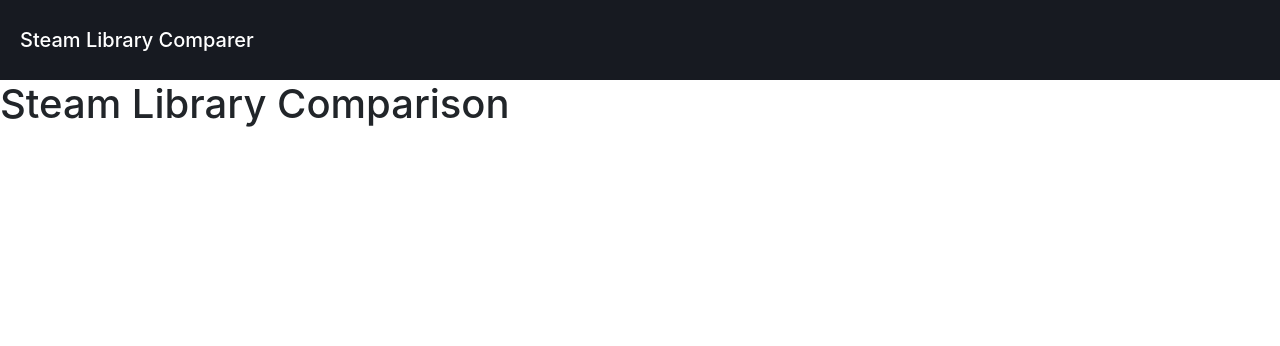
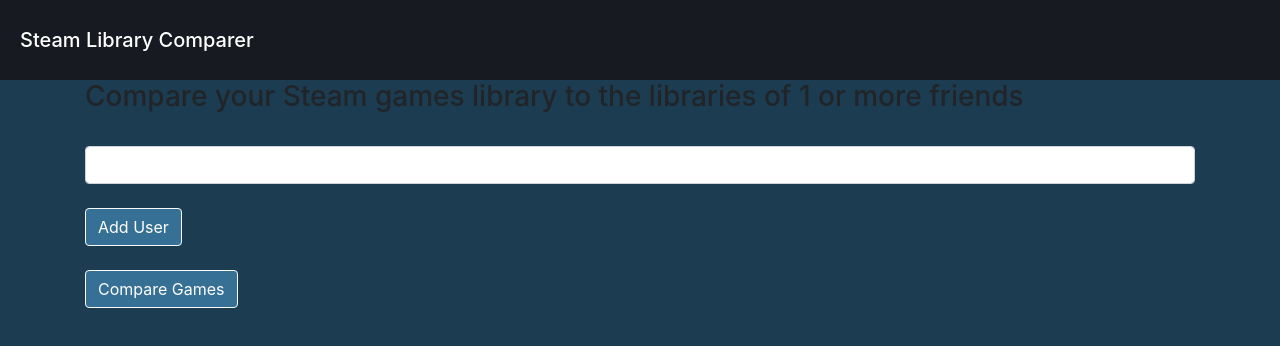
Before and after one commit to SamSherrill/games-comparison, a React (Create React App) app in the folder client/: page / in a window 1280 px wide. Shown: the top 346 px of the page. Built offline with nearby package versions, Linux system fonts and the light colour scheme.

Commit message:
added main page container, button & text input components

```diff
--- a/client/package.json
+++ b/client/package.json
@@ -7,6 +7,7 @@
     "@testing-library/react": "^9.5.0",
     "@testing-library/user-event": "^7.2.1",
     "axios": "^0.19.2",
+    "node-sass": "^4.14.1",
     "react": "^16.13.1",
     "react-dom": "^16.13.1",
     "react-scripts": "3.4.1"
--- a/client/src/App.js
+++ b/client/src/App.js
@@ -1,13 +1,14 @@
 import React from 'react';
 // import logo from './logo.svg';
 import './App.css';
-import NavBar from "./components/NavBar";
+import NavBar from "./components/NavBar/NavBar";
+import MainPage from "./containers/MainPage/MainPage";
 
 function App() {
   return (
     <>
       <NavBar />
-      <h1>Steam Library Comparison</h1>
+      <MainPage />
     </>
   );
 }
--- /dev/null
+++ b/client/src/components/Button/Button.jsx
@@ -0,0 +1,12 @@
+import React from "react";
+import "./Button.scss";
+
+const Button = (props) => {
+  return (
+    <div>
+      <button className="btn btn-light">{props.text}</button>
+    </div>
+  );
+};
+
+export default Button;
--- /dev/null
+++ b/client/src/components/Button/Button.scss
@@ -0,0 +1,5 @@
+.btn {
+    background-color: #367095;
+    color: white;
+    margin-top:1.5rem;
+}
--- a/client/src/components/NavBar.jsx
+++ b/client/src/components/NavBar/NavBar.jsx
@@ -1,5 +1,5 @@
 import React from "react";
-import "./NavBar.css";
+import "./NavBar.scss";
 
 const NavBar = () => {
   return (
--- /dev/null
+++ b/client/src/components/TextInput/TextInput.jsx
@@ -0,0 +1,17 @@
+import React from 'react';
+
+const TextInput = (props) => {
+    return (
+        <div>
+            <label for={props.name}>{props.label}</label>
+            <input
+              type="text"
+              className="form-control"
+              aria-describedby={props.name}
+              placeholder={props.placeholder}
+            />
+        </div>
+    );
+};
+
+export default TextInput;
--- /dev/null
+++ b/client/src/containers/MainPage/MainPage.jsx
@@ -0,0 +1,25 @@
+import React, { Component } from 'react';
+import "./MainPage.scss";
+import TextInput from "../../components/TextInput/TextInput";
+import Button from "../../components/Button/Button";
+
+class MainPage extends Component {
+    render() {
+        return (
+          <>
+            <div className="container">
+              <h3>
+                {" "}
+                Compare your Steam games library to the libraries of 1 or more
+                friends{" "}
+              </h3>
+              <TextInput />
+              <Button text="Add User" />
+              <Button text="Compare Games" />
+            </div>
+          </>
+        );
+    }
+}
+
+export default MainPage;
--- /dev/null
+++ b/client/src/containers/MainPage/MainPage.scss
@@ -0,0 +1,5 @@
+body {
+  min-height: 100%;
+  background-color: #1c3c51;
+  width: 100%;
+}
```
Also changed, not shown: client/src/components/NavBar/NavBar.scss (renamed from client/src/components/NavBar.css), client/src/components/TextInput/TextInput.scss (added), 1 other file (tests, documents, lock files or other folders).
